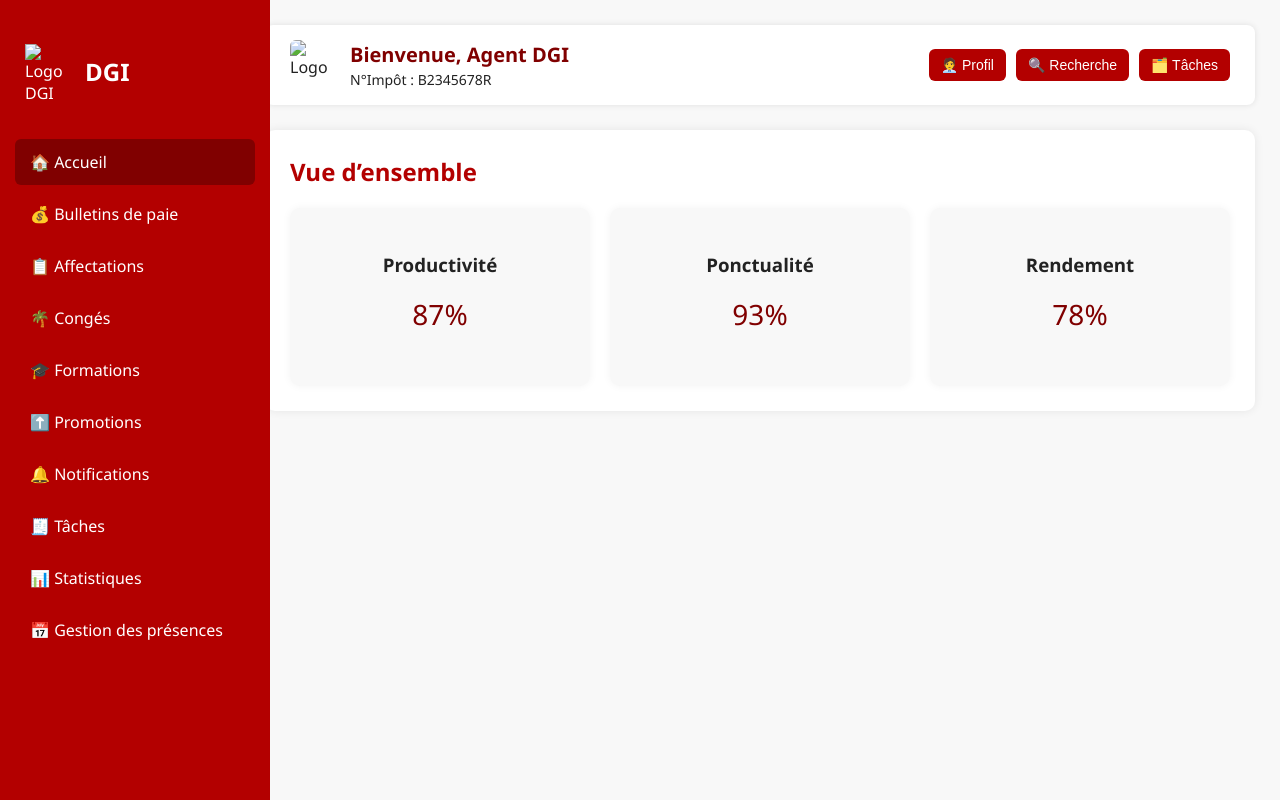
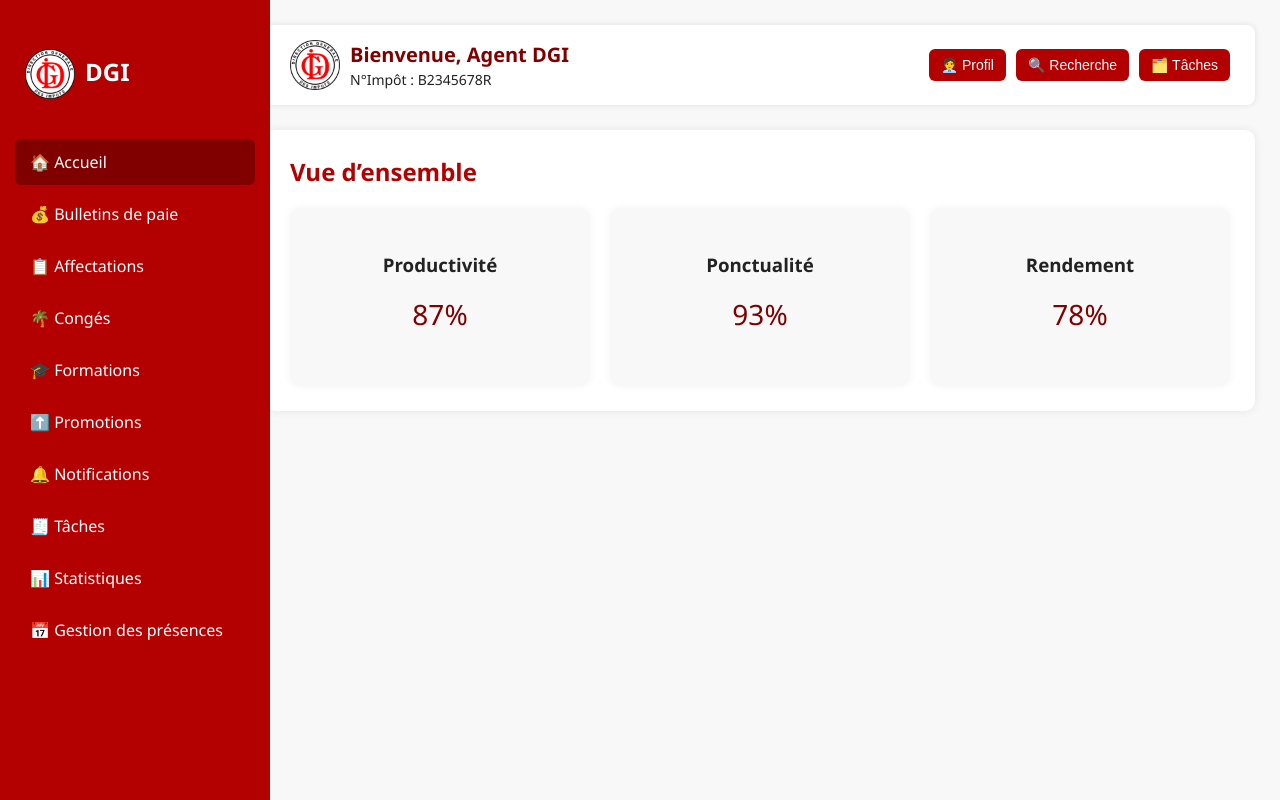
Before and after one commit to David-orel/portail-dgi, a plain HTML site: page index.html in a window 1280 px wide. Drawn offline with nearby package versions, Linux system fonts and the light colour scheme.

Commit message:
Update index.html structure and logo image

```diff
--- a/index.html
+++ b/index.html
@@ -17,7 +17,7 @@
     <!-- SIDEBAR -->
     <aside class="sidebar" id="sidebar">
         <div class="logo">
-            <img src="logo.png" alt="Logo DGI" class="sidebar-logo">
+            <img src="imgdgi.png" alt="Logo DGI" class="sidebar-logo">
             <h2>DGI</h2>
         </div>
 
@@ -43,7 +43,7 @@
         <!-- TOPBAR MODERNE -->
         <header class="topbar">
             <div class="welcome">
-                <img src="logo.png" alt="Logo" class="top-logo">
+                <img src="imgdgi.png" alt="Logo" class="top-logo">
                 <div class="welcome-text">
                     <h1>Bienvenue, Agent DGI</h1>
                     <span class="tax-number">N°Impôt : B2345678R</span>
```
